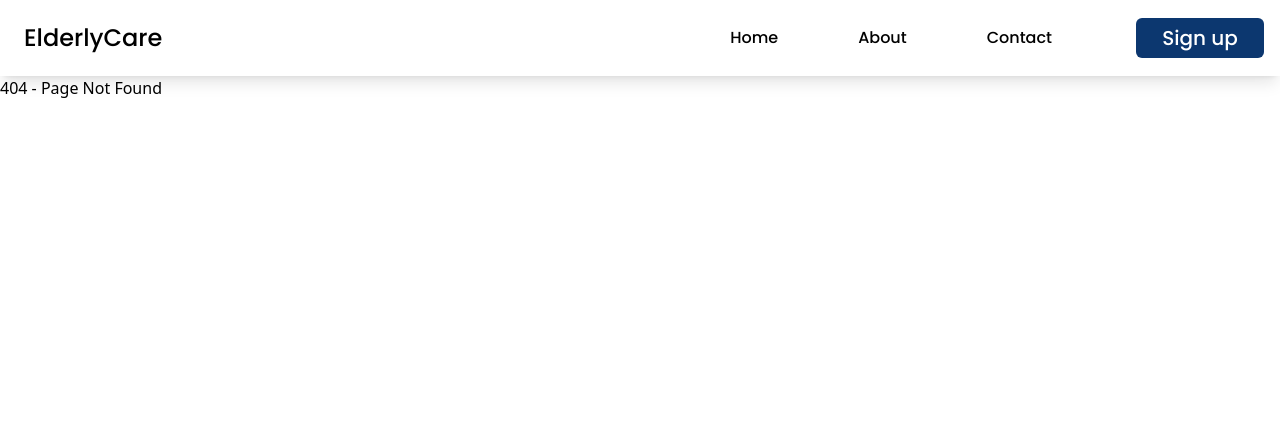
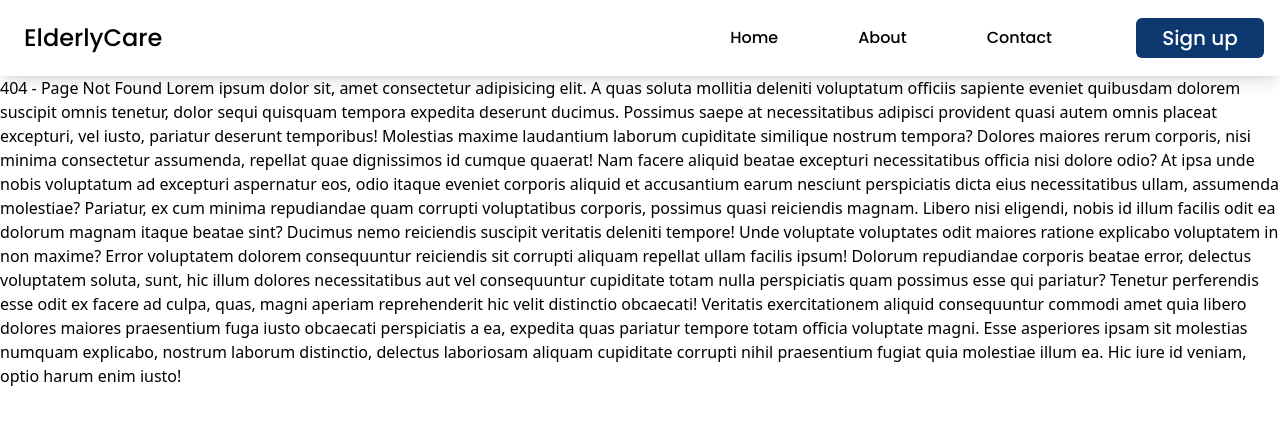
Before and after one commit to 967abhi/elderlyfrontend, a React (Vite) app: page /home in a window 1280 px wide. Shown: the top 424 px of the page. Built offline with nearby package versions, Linux system fonts and the light colour scheme.

Commit message:
changin in notfound page

```diff
--- a/src/pages/NotFound.jsx
+++ b/src/pages/NotFound.jsx
@@ -2,7 +2,39 @@
 // import React from "react";
 
 const NotFound = () => {
-  return <h1>404 - Page Not Found</h1>;
+  return (
+    <h1>
+      404 - Page Not Found Lorem ipsum dolor sit, amet consectetur adipisicing
+      elit. A quas soluta mollitia deleniti voluptatum officiis sapiente eveniet
+      quibusdam dolorem suscipit omnis tenetur, dolor sequi quisquam tempora
+      expedita deserunt ducimus. Possimus saepe at necessitatibus adipisci
+      provident quasi autem omnis placeat excepturi, vel iusto, pariatur
+      deserunt temporibus! Molestias maxime laudantium laborum cupiditate
+      similique nostrum tempora? Dolores maiores rerum corporis, nisi minima
+      consectetur assumenda, repellat quae dignissimos id cumque quaerat! Nam
+      facere aliquid beatae excepturi necessitatibus officia nisi dolore odio?
+      At ipsa unde nobis voluptatum ad excepturi aspernatur eos, odio itaque
+      eveniet corporis aliquid et accusantium earum nesciunt perspiciatis dicta
+      eius necessitatibus ullam, assumenda molestiae? Pariatur, ex cum minima
+      repudiandae quam corrupti voluptatibus corporis, possimus quasi reiciendis
+      magnam. Libero nisi eligendi, nobis id illum facilis odit ea dolorum
+      magnam itaque beatae sint? Ducimus nemo reiciendis suscipit veritatis
+      deleniti tempore! Unde voluptate voluptates odit maiores ratione explicabo
+      voluptatem in non maxime? Error voluptatem dolorem consequuntur reiciendis
+      sit corrupti aliquam repellat ullam facilis ipsum! Dolorum repudiandae
+      corporis beatae error, delectus voluptatem soluta, sunt, hic illum dolores
+      necessitatibus aut vel consequuntur cupiditate totam nulla perspiciatis
+      quam possimus esse qui pariatur? Tenetur perferendis esse odit ex facere
+      ad culpa, quas, magni aperiam reprehenderit hic velit distinctio
+      obcaecati! Veritatis exercitationem aliquid consequuntur commodi amet quia
+      libero dolores maiores praesentium fuga iusto obcaecati perspiciatis a ea,
+      expedita quas pariatur tempore totam officia voluptate magni. Esse
+      asperiores ipsam sit molestias numquam explicabo, nostrum laborum
+      distinctio, delectus laboriosam aliquam cupiditate corrupti nihil
+      praesentium fugiat quia molestiae illum ea. Hic iure id veniam, optio
+      harum enim iusto!
+    </h1>
+  );
 };
 
 export default NotFound;
```
